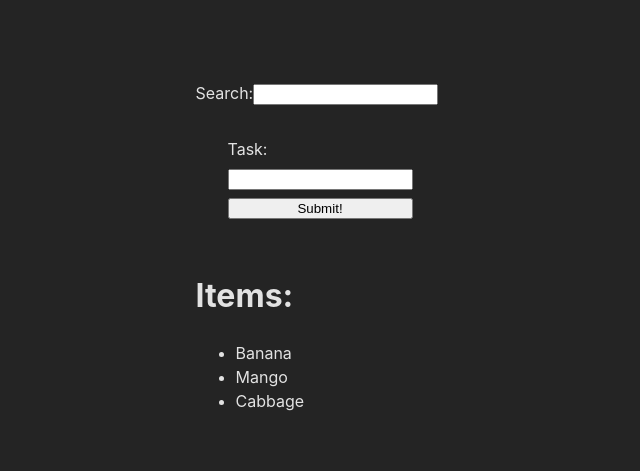
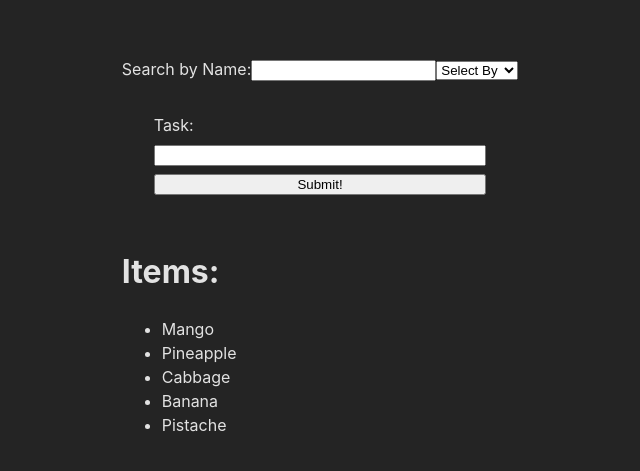
Before and after one commit to johannDeLaCruz/react_exercise-1, a React (Vite) app: page / in a window 1280 px wide. Shown: the part 145-616 px from the top of the page, without its empty margins (320-960 px from the left). Built offline with nearby package versions, Linux system fonts and the light colour scheme.

Commit message:
add(ReactToDoList): support the select filter

```diff
--- a/src/ReactToDoList.tsx
+++ b/src/ReactToDoList.tsx
@@ -1,14 +1,25 @@
 import { useMemo, useState } from "react";
 
-type ItemsList = string[];
-type Item = string;
+const itemCategory = ["Fruit", "Vegetable", "Nut"] as const;
 
-const ReactAnswersGame = () => {
-  const initialItemsList: ItemsList = ["Banana", "Mango", "Cabbage"];
+type ItemName = string;
+type ItemCategory = (typeof itemCategory)[number];
+type Item = { name: ItemName; category: ItemCategory };
+type ItemsList = Item[];
+
+const ReactToDoList = () => {
+  const initialItemsList: ItemsList = [
+    { name: "Mango", category: "Fruit" },
+    { name: "Pineapple", category: "Fruit" },
+    { name: "Cabbage", category: "Vegetable" },
+    { name: "Banana", category: "Fruit" },
+    { name: "Pistache", category: "Nut" },
+  ];
 
   const [itemList, setItemList] = useState<ItemsList>(initialItemsList);
-  const [itemInput, setItemInput] = useState<Item>("");
-  const [query, setQuery] = useState<Item>("");
+  const [itemInput, setItemInput] = useState<ItemName>("");
+  const [categoryInput, setCategoryInput] = useState<ItemCategory>("");
+  const [query, setQuery] = useState<ItemName>("");
 
   const handleSubmit = (e: React.FormEvent<HTMLFormElement>) => {
     e.preventDefault();
@@ -18,20 +29,35 @@ const ReactAnswersGame = () => {
   };
 
   const filteredItems = useMemo(() => {
-    return itemList.filter((item) =>
-      item.toLowerCase().includes(query.toLowerCase())
-    );
-  }, [query, itemList]);
+    return itemList
+      .filter((item) => item.category.includes(categoryInput))
+      .map((item) => item.name)
+      .filter((item) => item.toLowerCase().includes(query.toLowerCase()));
+  }, [query, itemList, categoryInput]);
 
   return (
     <>
-      <label htmlFor="search-input">Search:</label>
+      <label htmlFor="search-input">Search by Name:</label>
       <input
         id="search-input"
         type="search"
         value={query}
         onChange={(e) => setQuery(e.target.value)}
       />
+      <select
+        name="select-category"
+        id="select-category"
+        value={categoryInput}
+        onChange={(e) => setCategoryInput(e.target.value as ItemCategory)}
+      >
+        {" "}
+        <option value="">Select By</option>
+        {itemCategory.map((item, index) => (
+          <option key={index} value={item}>
+            {item}
+          </option>
+        ))}
+      </select>
       <form
         action=""
         style={{
@@ -49,7 +75,6 @@ const ReactAnswersGame = () => {
           required
           value={itemInput}
           onChange={(e) => setItemInput(e.target.value)}
-          // ref={inputRef}
         />
         <button type="submit">Submit!</button>
       </form>
@@ -63,4 +88,4 @@ const ReactAnswersGame = () => {
   );
 };
 
-export default ReactAnswersGame;
+export default ReactToDoList;
```
